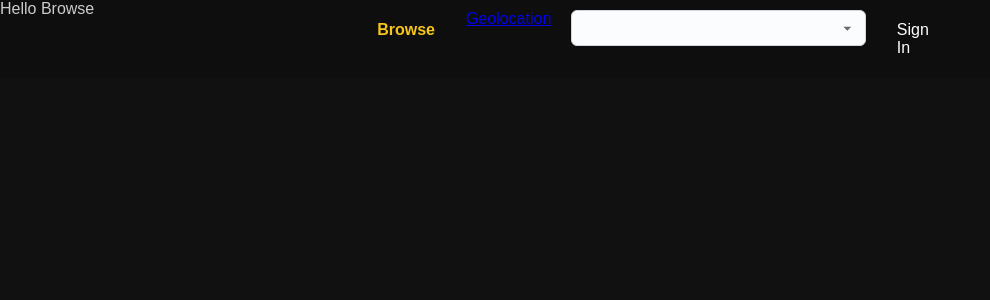
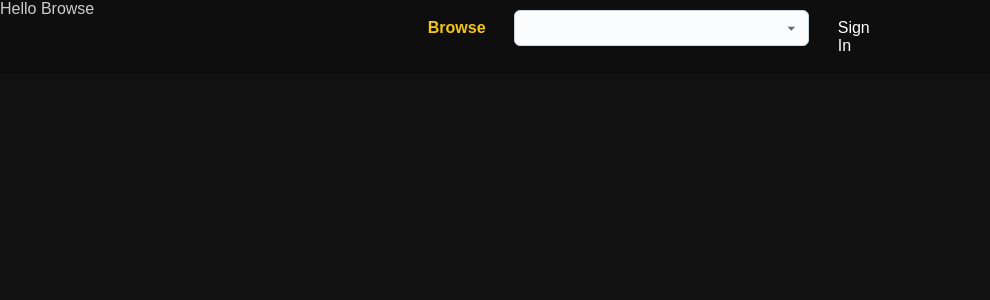
Before and after one commit to Puneeth1525/reelrec, a React (Create React App) app: page / in a window 1280 px wide. Shown: the top 300 px of the page, without its empty margins (0-990 px from the left). Built offline with nearby package versions, Linux system fonts and the light colour scheme; no server answers.

Commit message:
removes geoloocation

```diff
--- a/src/App.js
+++ b/src/App.js
@@ -10,7 +10,7 @@ const App = () => {
       <Route path="/" element={<Nav />}>
         <Route index element={<Browse />} />
         <Route path="home/:id" element={<MovieDetail />} />
-        <Route path="geolocation" element={<Geolocation />} />
+        {/* <Route path="geolocation" element={<Geolocation />} /> */}
       </Route>
     </Routes>
   );
--- a/src/routes/geoLocation.jsx
+++ b/src/routes/geoLocation.jsx
@@ -17,7 +17,7 @@ const Geolocation = () => {
     const latitude = position.coords.latitude;
     const longitude = position.coords.longitude;
 
-    fetch('http://18.190.29.212:3000/location', { // Corrected URL with http://
+    fetch('http://18.190.29.212:3000/location', {
       method: 'POST',
       headers: {
         'Content-Type': 'application/json'
--- a/src/routes/nav/nav.component.jsx
+++ b/src/routes/nav/nav.component.jsx
@@ -20,9 +20,9 @@ const Nav = () => {
           <li className="li nav-options">
             <Link className="a active" to="/">Browse</Link>
           </li>
-          <li>
+          {/* <li>
           <Link to="/geolocation">Geolocation</Link>
-          </li>
+          </li> */}
 
           <li className="li search-bar">
             <NavSearch width="100%" placeholder="Search for movies..." />
```
